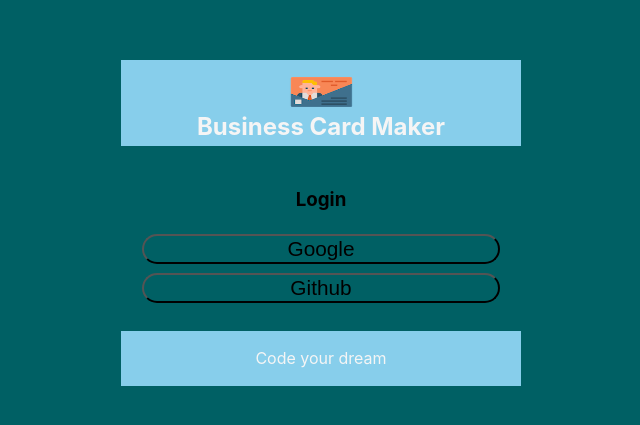
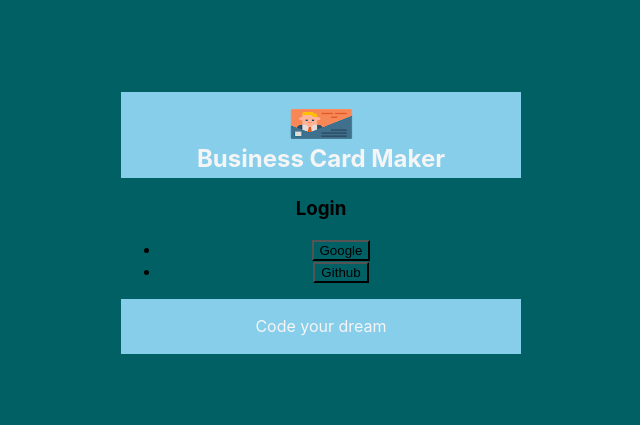
Before and after one commit to 95rolancia/card-maker-react, a React (Create React App) app: page / in a window 1280 px wide. Shown: the part 177-602 px from the top of the page, without its empty margins (319-959 px from the left). Built offline with nearby package versions, Linux system fonts and the light colour scheme; no server answers.

Commit message:
Change markup

```diff
--- a/src/components/login/login.jsx
+++ b/src/components/login/login.jsx
@@ -3,6 +3,7 @@ import { useHistory } from "react-router-dom";
 import Footer from "../footer/footer";
 import Header from "../header/header";
 import styles from "./login.module.css";
+
 const Login = ({ authService }) => {
   const history = useHistory();
   const goToMaker = (userId) => {
@@ -27,14 +28,20 @@ const Login = ({ authService }) => {
   return (
     <section className={styles.login}>
       <Header />
-      <section className={styles.body}>
+      <section>
         <h1>Login</h1>
-        <button className={styles.google} onClick={onLogin}>
-          Google
-        </button>
-        <button className={styles.github} onClick={onLogin}>
-          Github
-        </button>
+        <ul className={styles.btns}>
+          <li className={styles.item}>
+            <button className={styles.btn} onClick={onLogin}>
+              Google
+            </button>
+          </li>
+          <li className={styles.item}>
+            <button className={styles.btn} onClick={onLogin}>
+              Github
+            </button>
+          </li>
+        </ul>
       </section>
       <Footer />
     </section>
```
